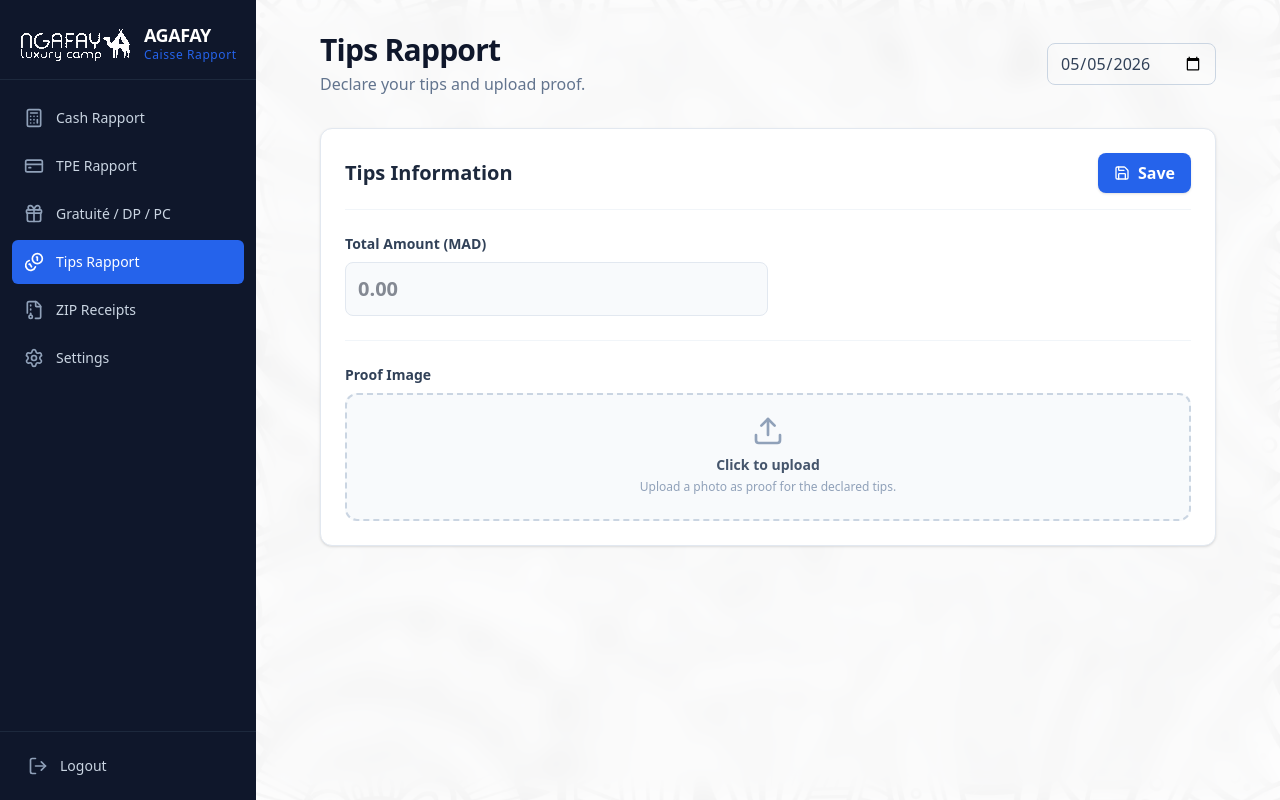
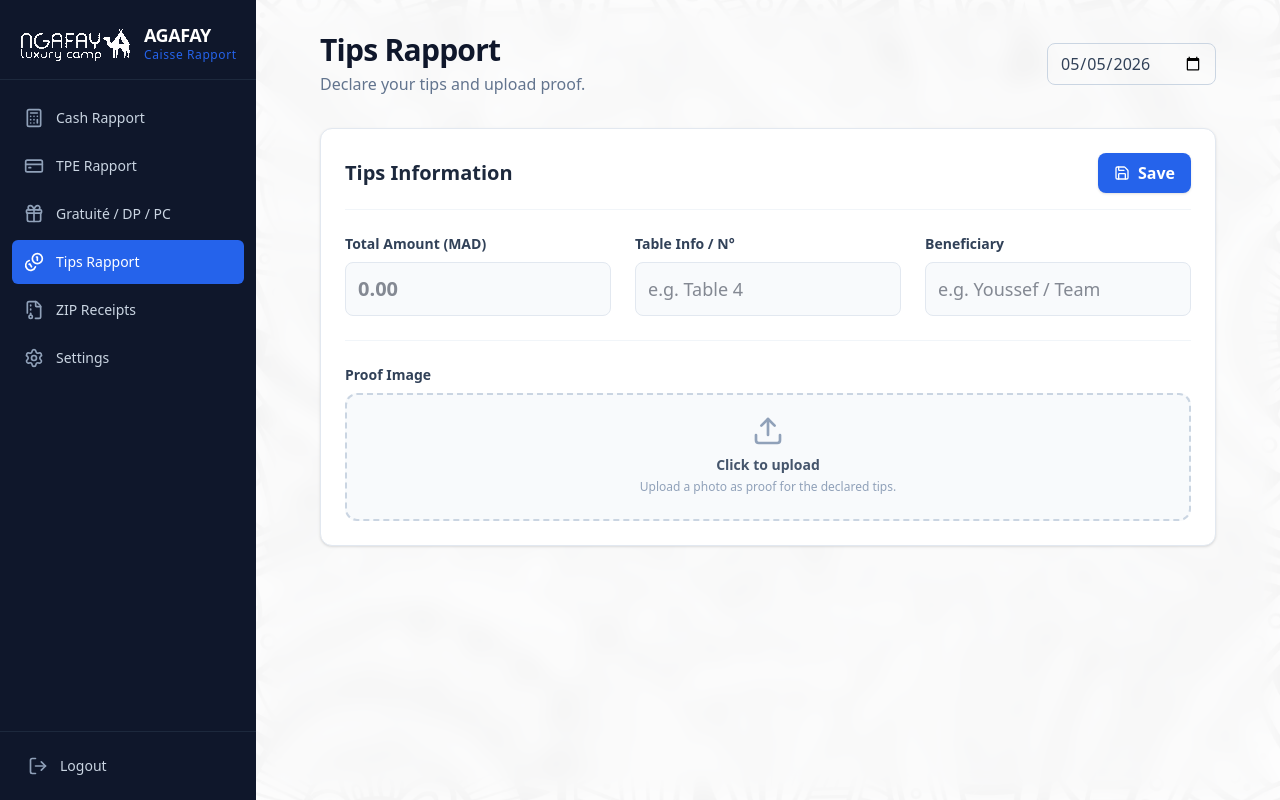
Before and after one commit to NEGANEXX/caisse, a Next.js app: page /staff/tips in a window 1280 px wide. Built offline with nearby package versions, Linux system fonts and the light colour scheme; no server answers.

Commit message:
Add table_info and beneficiary to tips reports

```diff
--- a/src/app/manager/tips/page.tsx
+++ b/src/app/manager/tips/page.tsx
@@ -104,9 +104,19 @@ export default function ManagerTipsPage() {
                         {new Date(report.created_at).toLocaleTimeString([], { hour: '2-digit', minute: '2-digit' })}
                       </span>
                     </div>
-                    <div className="mt-4">
-                      <p className="text-sm text-slate-500">Amount</p>
-                      <p className="text-xl font-bold text-slate-800">{Number(report.amount).toFixed(2)} MAD</p>
+                    <div className="mt-4 grid grid-cols-3 gap-4">
+                      <div>
+                        <p className="text-sm text-slate-500">Amount</p>
+                        <p className="text-xl font-bold text-slate-800">{Number(report.amount).toFixed(2)} MAD</p>
+                      </div>
+                      <div>
+                        <p className="text-sm text-slate-500">Table Info</p>
+                        <p className="text-md font-medium text-slate-800">{report.table_info}</p>
+                      </div>
+                      <div>
+                        <p className="text-sm text-slate-500">Beneficiary</p>
+                        <p className="text-md font-medium text-slate-800">{report.beneficiary}</p>
+                      </div>
                     </div>
                   </div>
 
--- a/src/app/staff/tips/page.tsx
+++ b/src/app/staff/tips/page.tsx
@@ -7,14 +7,16 @@ import { Save } from "lucide-react"
 
 export default function TipsPage() {
   const [amount, setAmount] = useState("")
+  const [tableInfo, setTableInfo] = useState("")
+  const [beneficiary, setBeneficiary] = useState("")
   const [reportDate, setReportDate] = useState(new Date().toISOString().split('T')[0])
   const [proofImage, setProofImage] = useState<File | null>(null)
   const [loading, setLoading] = useState(false)
   const [message, setMessage] = useState("")
 
   const handleSave = async () => {
-    if (!amount) {
-      setMessage("Please enter the tips amount.")
+    if (!amount || !tableInfo || !beneficiary) {
+      setMessage("Please fill all text fields (amount, table info, and beneficiary).")
       return
     }
     if (!proofImage) {
@@ -39,6 +41,8 @@ export default function TipsPage() {
       const { error } = await supabase.from('tips_reports').insert({
         report_date: reportDate,
         staff_id: staffId,
+        table_info: tableInfo,
+        beneficiary: beneficiary,
         amount: parseFloat(amount),
         proof_image_url: publicUrl
       })
@@ -46,6 +50,8 @@ export default function TipsPage() {
 
       setMessage("Tips saved successfully!")
       setAmount("")
+      setTableInfo("")
+      setBeneficiary("")
       setProofImage(null)
     } catch (error: any) {
       setMessage("Error: " + error.message)
@@ -90,15 +96,37 @@ export default function TipsPage() {
           </div>
         )}
 
-        <div className="mb-6">
+        <div className="mb-6 grid grid-cols-1 md:grid-cols-3 gap-6">
+          <div>
             <label className="block text-sm font-bold text-slate-700 mb-2">Total Amount (MAD)</label>
             <input
               type="number"
               value={amount}
               onChange={(e) => setAmount(e.target.value)}
               placeholder="0.00"
-            className="w-full md:w-1/2 p-3 bg-slate-50 border border-slate-200 rounded-lg focus:ring-2 focus:ring-primary outline-none text-xl font-bold"
+              className="w-full p-3 bg-slate-50 border border-slate-200 rounded-lg focus:ring-2 focus:ring-primary outline-none text-xl font-bold"
             />
+          </div>
+          <div>
+            <label className="block text-sm font-bold text-slate-700 mb-2">Table Info / N°</label>
+            <input
+              type="text"
+              value={tableInfo}
+              onChange={(e) => setTableInfo(e.target.value)}
+              placeholder="e.g. Table 4"
+              className="w-full p-3 bg-slate-50 border border-slate-200 rounded-lg focus:ring-2 focus:ring-primary outline-none text-lg"
+            />
+          </div>
+          <div>
+            <label className="block text-sm font-bold text-slate-700 mb-2">Beneficiary</label>
+            <input
+              type="text"
+              value={beneficiary}
+              onChange={(e) => setBeneficiary(e.target.value)}
+              placeholder="e.g. Youssef / Team"
+              className="w-full p-3 bg-slate-50 border border-slate-200 rounded-lg focus:ring-2 focus:ring-primary outline-none text-lg"
+            />
+          </div>
         </div>
 
         <div className="mt-6 pt-6 border-t border-slate-100">
```
Also changed, not shown: 1 other file (tests, documents, lock files or other folders). Lines whose indentation alone changed are shown as unchanged.
